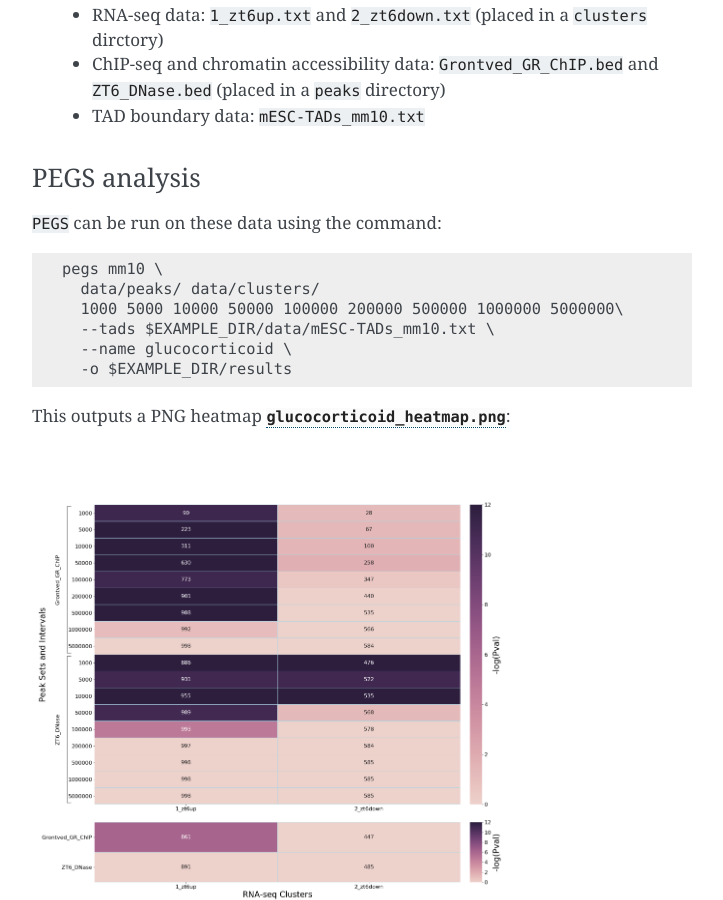
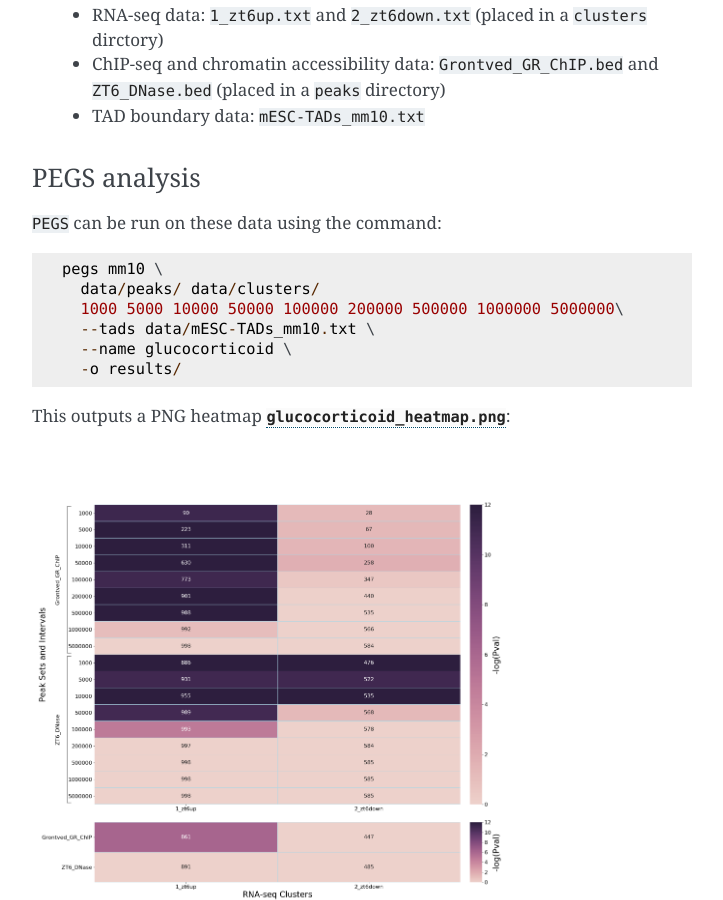
Before and after one commit to fls-bioinformatics-core/pegs, a Sphinx documentation site: the page built from docs/source/examples.rst, in a window 1280 px wide and 900 px high, scrolled down 698 px. Shown: the whole window, without its empty margins (388-1111 px from the left). Built offline with Sphinx 7.4.7, drawn with Linux system fonts in a browser that asks for light colours.

Commit message:
Fix the example PEGS command line in the example in the documentation.

```diff
--- a/docs/source/examples.rst
+++ b/docs/source/examples.rst
@@ -50,9 +50,9 @@
     pegs mm10 \
       data/peaks/ data/clusters/
       1000 5000 10000 50000 100000 200000 500000 1000000 5000000\
-      --tads $EXAMPLE_DIR/data/mESC-TADs_mm10.txt \
+      --tads data/mESC-TADs_mm10.txt \
       --name glucocorticoid \
-      -o $EXAMPLE_DIR/results
+      -o results/
 
 This outputs a PNG heatmap
 :download:`glucocorticoid_heatmap.png <examples/glucocorticoid_heatmap.png>`:
```
